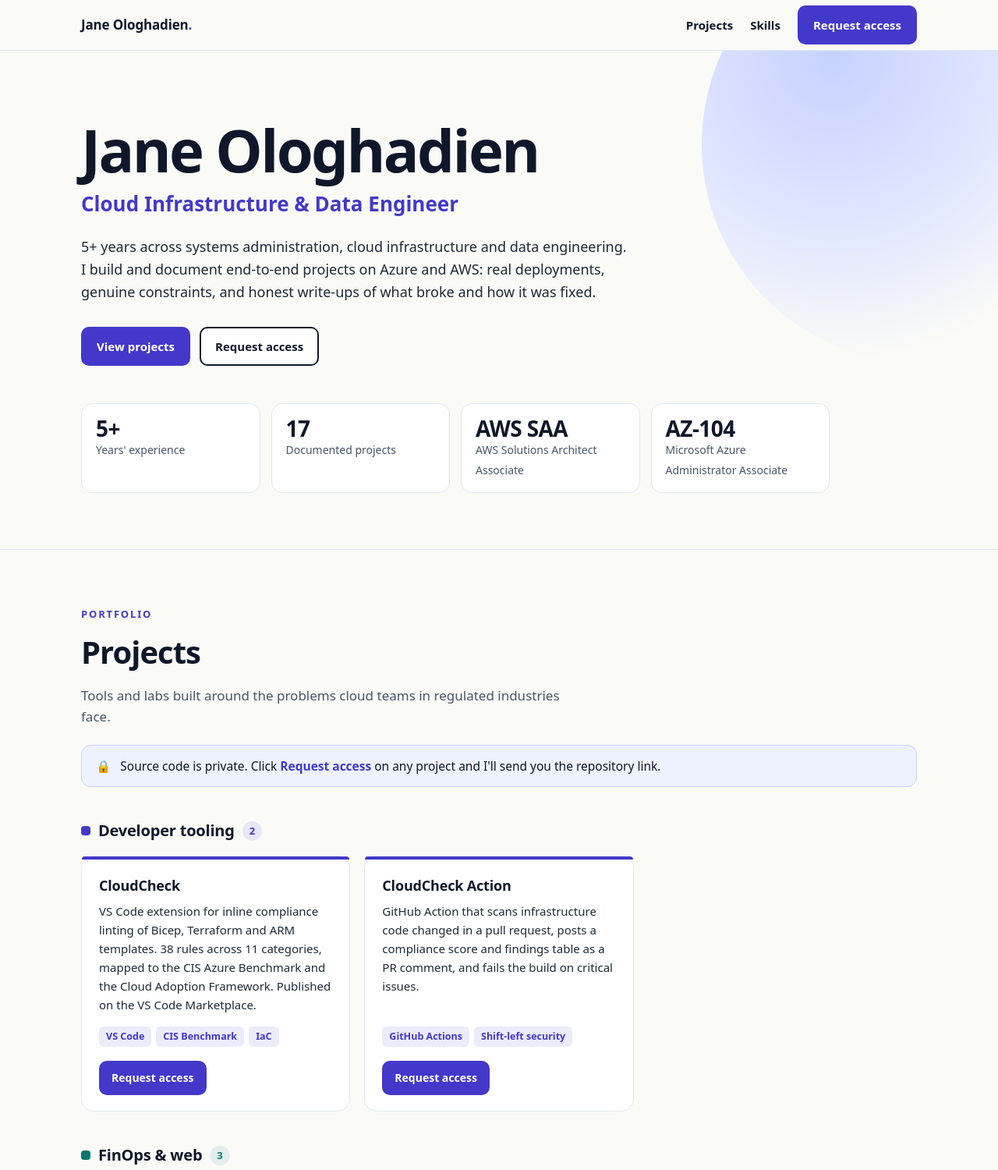
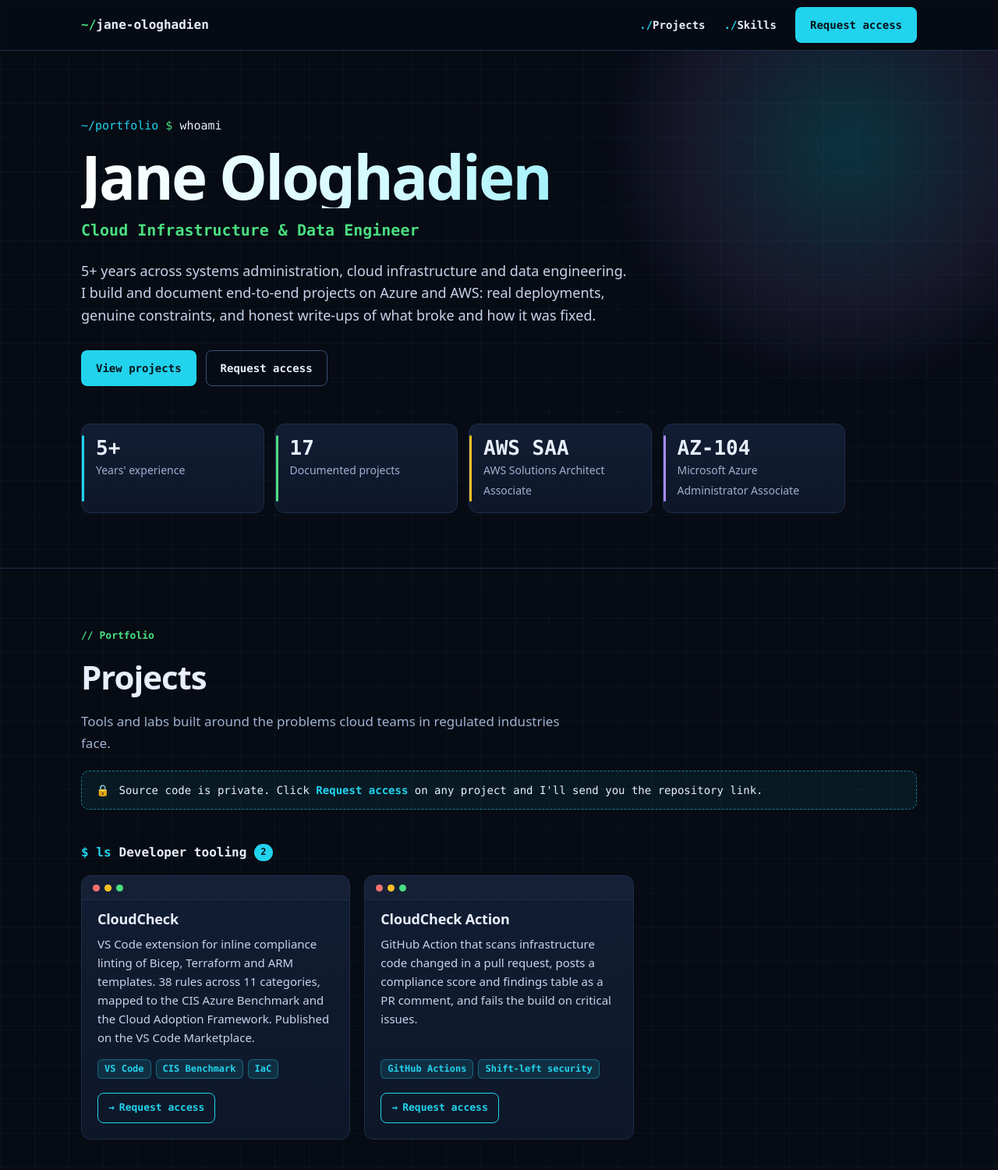
Before and after one commit to janeologhadien/janeologhadien.github.io, a plain HTML site: page index.html in a window 1280 px wide. Shown: the top 1500 px of the page at 78% size. Drawn offline with Linux system fonts and the light colour scheme.

Commit message:
Techy dark redesign

```diff
--- a/index.html
+++ b/index.html
@@ -16,94 +16,107 @@
 </script>
 <style>
   :root{
-    --bg:#fafaf7; --surface:#ffffff; --ink:#0f172a; --body:#1f2937; --sub:#475569; --line:#e2e8f0;
-    --brand:#4338ca; --brand-ink:#ffffff; --brand-soft:#eef2ff;
-    --c1:#4338ca; --c2:#0f766e; --c3:#b45309; --c4:#be123c; --c5:#1d4ed8;
+    --bg:#070b14; --bg2:#0b1220; --panel:#0e1729; --panel2:#111d33; --line:#1e2d4a;
+    --text:#e8eefc; --body:#c8d3ea; --sub:#9fb0cf;
+    --cyan:#22d3ee; --green:#4ade80; --violet:#a78bfa; --amber:#fbbf24; --pink:#f472b6;
+    --c1:var(--cyan); --c2:var(--green); --c3:var(--amber); --c4:var(--pink); --c5:var(--violet);
+    --mono:ui-monospace,"JetBrains Mono","Fira Code","SFMono-Regular",Menlo,Consolas,monospace;
   }
   *{box-sizing:border-box}
   html{scroll-behavior:smooth}
-  body{margin:0;background:var(--bg);color:var(--body);font-family:ui-sans-serif,system-ui,-apple-system,"Segoe UI",Roboto,Helvetica,Arial,sans-serif;line-height:1.6;font-size:16px}
-  a{color:var(--brand)}
+  body{margin:0;background:var(--bg);color:var(--body);font-family:ui-sans-serif,system-ui,-apple-system,"Segoe UI",Roboto,Helvetica,Arial,sans-serif;line-height:1.6;font-size:16px;
+    background-image:
+      linear-gradient(rgba(34,211,238,.045) 1px,transparent 1px),
+      linear-gradient(90deg,rgba(34,211,238,.045) 1px,transparent 1px);
+    background-size:44px 44px}
+  ::selection{background:var(--cyan);color:#000}
+  a{color:var(--cyan)}
   .wrap{max-width:1120px;margin:0 auto;padding:0 24px}
 
-  /* nav */
-  nav{position:sticky;top:0;z-index:10;background:rgba(250,250,247,.92);backdrop-filter:blur(8px);border-bottom:1px solid var(--line)}
+  nav{position:sticky;top:0;z-index:10;background:rgba(7,11,20,.85);backdrop-filter:blur(10px);border-bottom:1px solid var(--line)}
   nav .wrap{display:flex;align-items:center;justify-content:space-between;height:64px}
-  .logo{font-weight:800;color:var(--ink);text-decoration:none;font-size:17px;letter-spacing:-.01em}
-  .logo span{color:var(--brand)}
-  .links{display:flex;gap:22px;align-items:center}
-  .links a{color:var(--ink);text-decoration:none;font-weight:600;font-size:15px}
-  .links a:hover{color:var(--brand)}
+  .logo{font-family:var(--mono);font-weight:700;color:var(--text);text-decoration:none;font-size:16px}
+  .logo span{color:var(--green)}
+  .links{display:flex;gap:24px;align-items:center}
+  .links a{font-family:var(--mono);color:var(--text);text-decoration:none;font-size:14px;font-weight:600}
+  .links a:not(.btn)::before{content:"./";color:var(--cyan)}
+  .links a:not(.btn):hover{color:var(--cyan)}
 
-  /* hero */
-  .hero{position:relative;overflow:hidden;padding:88px 0 72px;border-bottom:1px solid var(--line)}
-  .hero::before{content:"";position:absolute;right:-180px;top:-160px;width:560px;height:560px;border-radius:50%;
-    background:radial-gradient(circle at 30% 30%,#c7d2fe 0,#e0e7ff 40%,transparent 70%);z-index:0}
-  .hero .wrap{position:relative;z-index:1}
-  .badge{display:inline-flex;align-items:center;gap:8px;background:var(--surface);border:1px solid var(--line);color:var(--ink);font-weight:600;font-size:14px;padding:6px 14px;border-radius:999px}
-  .badge i{width:8px;height:8px;border-radius:50%;background:#16a34a;display:inline-block}
-  h1{font-size:clamp(42px,7vw,76px);line-height:1.02;letter-spacing:-.035em;color:var(--ink);margin:0 0 10px;font-weight:800}
-  .role{font-size:clamp(20px,2.4vw,26px);font-weight:600;color:var(--brand);margin:0 0 20px}
+  .hero{position:relative;padding:84px 0 70px;border-bottom:1px solid var(--line);overflow:hidden}
+  .hero::before{content:"";position:absolute;inset:-30% -10% auto auto;width:640px;height:640px;border-radius:50%;
+    background:radial-gradient(circle,rgba(34,211,238,.20),rgba(167,139,250,.10) 45%,transparent 70%);filter:blur(10px)}
+  .hero .wrap{position:relative}
+  .prompt{font-family:var(--mono);font-size:15px;color:var(--green);margin:0 0 14px}
+  .prompt .path{color:var(--cyan)} .prompt .cmd{color:var(--text)}
+  h1{font-size:clamp(42px,7vw,78px);line-height:1.02;letter-spacing:-.035em;margin:0 0 12px;font-weight:800;
+     background:linear-gradient(90deg,#fff 0%,#c7f9ff 45%,var(--cyan) 100%);-webkit-background-clip:text;background-clip:text;color:transparent}
+  .role{font-family:var(--mono);font-size:clamp(16px,2vw,20px);color:var(--green);margin:0 0 22px;font-weight:600}
+  .role::after{content:"▋";margin-left:6px;color:var(--green);animation:blink 1.1s steps(1) infinite}
+  @keyframes blink{50%{opacity:0}}
+  @media (prefers-reduced-motion:reduce){.role::after{animation:none}}
   .intro{max-width:700px;font-size:18px;color:var(--body);margin:0}
   .hero-actions{display:flex;gap:12px;flex-wrap:wrap;margin-top:30px}
-  .stats{display:grid;grid-template-columns:repeat(4,minmax(0,1fr));gap:14px;margin-top:48px;max-width:960px}
-  .stat{background:var(--surface);border:1px solid var(--line);border-radius:14px;padding:16px 18px}
-  .stat b{display:block;font-size:28px;color:var(--ink);letter-spacing:-.02em;line-height:1.1}
+
+  .stats{display:grid;grid-template-columns:repeat(4,minmax(0,1fr));gap:14px;margin-top:48px;max-width:980px}
+  .stat{background:linear-gradient(180deg,var(--panel2),var(--panel));border:1px solid var(--line);border-radius:12px;padding:16px 18px;position:relative}
+  .stat::before{content:"";position:absolute;left:0;top:14px;bottom:14px;width:3px;border-radius:3px;background:var(--cyan)}
+  .stat:nth-child(2)::before{background:var(--green)} .stat:nth-child(3)::before{background:var(--amber)} .stat:nth-child(4)::before{background:var(--violet)}
+  .stat b{display:block;font-family:var(--mono);font-size:26px;color:var(--text);line-height:1.15}
   .stat span{font-size:14px;color:var(--sub);font-weight:500}
 
-  /* buttons */
-  .btn{display:inline-flex;align-items:center;justify-content:center;gap:6px;font-weight:700;font-size:15px;padding:11px 18px;border-radius:10px;text-decoration:none;border:2px solid transparent;transition:transform .15s, box-shadow .15s, background .15s}
-  .btn.primary{background:var(--brand);color:var(--brand-ink)}
-  .btn.primary:hover{background:#3730a3;transform:translateY(-1px);box-shadow:0 6px 16px rgba(67,56,202,.28)}
-  .btn.ghost{background:var(--surface);color:var(--ink);border-color:var(--ink)}
-  .btn.ghost:hover{background:var(--ink);color:#fff}
-  .card .btn{font-size:14px;padding:9px 14px}
+  .btn{display:inline-flex;align-items:center;justify-content:center;gap:6px;font-family:var(--mono);font-weight:700;font-size:14px;padding:11px 18px;border-radius:8px;text-decoration:none;border:1px solid transparent;transition:transform .15s, box-shadow .15s, background .15s, color .15s}
+  .btn.primary{background:var(--cyan);color:#04121a}
+  .btn.primary:hover{transform:translateY(-1px);box-shadow:0 0 0 1px var(--cyan),0 0 24px rgba(34,211,238,.45)}
+  .btn.ghost{background:transparent;color:var(--text);border-color:#3a4f78}
+  .btn.ghost:hover{border-color:var(--cyan);color:var(--cyan)}
+  .card .btn{font-size:13px;padding:8px 13px}
+  .card .btn.primary{background:transparent;color:var(--accent);border-color:var(--accent)}
+  .card .btn.primary:hover{background:var(--accent);color:#04121a;box-shadow:0 0 20px color-mix(in srgb,var(--accent) 45%,transparent)}
+  .card .btn.primary::before{content:"→ "}
 
-  /* sections */
-  section{padding:72px 0 16px}
-  .kicker{font-size:13px;font-weight:800;letter-spacing:.14em;text-transform:uppercase;color:var(--brand);margin:0 0 6px}
-  h2{font-size:clamp(30px,4vw,40px);letter-spacing:-.025em;color:var(--ink);margin:0 0 10px;font-weight:800}
+  section{padding:76px 0 16px}
+  .kicker{font-family:var(--mono);font-size:13px;font-weight:700;color:var(--green);margin:0 0 8px}
+  .kicker::before{content:"// "}
+  h2{font-size:clamp(30px,4vw,42px);letter-spacing:-.025em;color:var(--text);margin:0 0 10px;font-weight:800}
   .lead{color:var(--sub);font-size:17px;margin:0 0 8px;max-width:640px}
-  .notice{display:flex;gap:12px;align-items:flex-start;background:var(--brand-soft);border:1px solid #c7d2fe;color:var(--ink);border-radius:12px;padding:14px 18px;margin:22px 0 8px;font-size:15.5px;font-weight:500}
-  .notice b{color:var(--brand)}
+  .notice{display:flex;gap:12px;align-items:center;font-family:var(--mono);background:rgba(34,211,238,.07);border:1px dashed rgba(34,211,238,.55);color:var(--text);border-radius:10px;padding:13px 18px;margin:22px 0 8px;font-size:14px}
+  .notice b{color:var(--cyan)}
 
-  .group{margin-top:40px}
-  .group-title{display:flex;align-items:center;gap:10px;font-size:20px;color:var(--ink);margin:0 0 16px;font-weight:800;letter-spacing:-.01em}
-  .group-title .dot{width:12px;height:12px;border-radius:4px;background:var(--accent)}
-  .group-title .count{font-size:13px;font-weight:700;color:var(--accent);background:color-mix(in srgb,var(--accent) 12%,white);padding:2px 9px;border-radius:999px}
+  .group{margin-top:42px}
+  .group-title{display:flex;align-items:center;gap:10px;font-family:var(--mono);font-size:16px;color:var(--text);margin:0 0 16px;font-weight:700}
+  .group-title::before{content:"$ ls";color:var(--accent);font-weight:700}
+  .group-title .dot{display:none}
+  .group-title .count{font-size:12px;font-weight:700;color:#04121a;background:var(--accent);padding:1px 8px;border-radius:999px}
   .c1{--accent:var(--c1)} .c2{--accent:var(--c2)} .c3{--accent:var(--c3)} .c4{--accent:var(--c4)} .c5{--accent:var(--c5)}
 
   .grid{display:grid;grid-template-columns:repeat(auto-fill,minmax(300px,1fr));gap:18px}
-  .card{position:relative;background:var(--surface);border:1px solid var(--line);border-radius:16px;padding:22px 22px 20px;display:flex;flex-direction:column;transition:transform .15s, box-shadow .15s, border-color .15s}
-  .card::before{content:"";position:absolute;left:0;top:0;right:0;height:4px;border-radius:16px 16px 0 0;background:var(--accent)}
-  .card:hover{transform:translateY(-3px);box-shadow:0 14px 30px rgba(15,23,42,.08);border-color:color-mix(in srgb,var(--accent) 35%,white)}
-  .card h4{margin:4px 0 8px;font-size:18px;color:var(--ink);letter-spacing:-.01em;line-height:1.3}
+  .card{position:relative;background:linear-gradient(180deg,var(--panel2),var(--panel));border:1px solid var(--line);border-radius:12px;padding:44px 20px 20px;display:flex;flex-direction:column;transition:transform .15s, box-shadow .15s, border-color .15s}
+  .card::before{content:"";position:absolute;left:0;right:0;top:0;height:30px;border-bottom:1px solid var(--line);border-radius:12px 12px 0 0;background:rgba(255,255,255,.02)}
+  .card::after{content:"";position:absolute;left:14px;top:11px;width:9px;height:9px;border-radius:50%;background:#f87171;box-shadow:15px 0 0 #fbbf24,30px 0 0 #4ade80}
+  .card:hover{transform:translateY(-3px);border-color:var(--accent);box-shadow:0 0 0 1px var(--accent),0 12px 34px color-mix(in srgb,var(--accent) 22%,transparent)}
+  .card h4{margin:0 0 8px;font-size:18px;color:var(--text);letter-spacing:-.01em;line-height:1.3}
   .card p{margin:0 0 16px;color:var(--body);font-size:15px;flex:1}
   .tags{display:flex;flex-wrap:wrap;gap:6px;margin-bottom:18px}
-  .tag{font-size:12.5px;font-weight:700;color:var(--accent);background:color-mix(in srgb,var(--accent) 10%,white);padding:3px 9px;border-radius:6px}
+  .tag{font-family:var(--mono);font-size:12px;font-weight:600;color:var(--accent);background:color-mix(in srgb,var(--accent) 12%,transparent);border:1px solid color-mix(in srgb,var(--accent) 35%,transparent);padding:2px 8px;border-radius:6px}
   .actions{display:flex;gap:10px;flex-wrap:wrap}
 
   .skills{display:flex;flex-wrap:wrap;gap:10px;margin-top:18px}
-  .skill{background:var(--surface);border:1px solid var(--line);color:var(--ink);font-weight:600;font-size:15px;padding:8px 14px;border-radius:999px}
+  .skill{font-family:var(--mono);background:var(--panel);border:1px solid var(--line);color:var(--text);font-weight:600;font-size:14px;padding:8px 14px;border-radius:8px}
+  .skill:hover{border-color:var(--green);color:var(--green)}
 
-  .cta-band{margin:80px 0 0;background:var(--ink);color:#fff;border-radius:24px;padding:48px 40px;display:flex;align-items:center;justify-content:center;gap:24px;flex-wrap:wrap}
-  .cta-band h2{color:#fff;margin:0}
-  .cta-band .btn.primary{background:#fff;color:var(--ink);font-size:16px;padding:14px 24px}
-  .cta-band .btn.primary:hover{background:#e0e7ff;box-shadow:none}
+  .cta-band{margin:80px 0 0;background:linear-gradient(135deg,rgba(34,211,238,.14),rgba(167,139,250,.14));border:1px solid var(--line);border-radius:18px;padding:44px 32px;display:flex;align-items:center;justify-content:center}
+  .cta-band .btn.primary{font-size:16px;padding:14px 26px}
 
-  footer{padding:40px 0 48px;color:var(--sub);font-size:14px;font-weight:500;text-align:center}
+  footer{padding:40px 0 48px;color:var(--sub);font-family:var(--mono);font-size:13px;text-align:center}
 
-  @media (max-width:640px){
-    .links a:not(.btn){display:none}
-    .stats{grid-template-columns:1fr 1fr}
-    .cta-band{padding:32px 24px}
-  }
+  @media (max-width:760px){.stats{grid-template-columns:1fr 1fr}}
+  @media (max-width:640px){.links a:not(.btn){display:none}.cta-band{padding:32px 20px}}
 </style>
 </head>
 <body>
 <nav>
   <div class="wrap">
-    <a class="logo" href="#top">Jane Ologhadien<span>.</span></a>
+    <a class="logo" href="#top"><span>~/</span>jane-ologhadien</a>
     <div class="links">
       <a href="#projects">Projects</a>
       <a href="#skills">Skills</a>
@@ -114,6 +127,7 @@
 
 <header class="hero" id="top">
   <div class="wrap">
+    <p class="prompt"><span class="path">~/portfolio</span> $ <span class="cmd">whoami</span></p>
     <h1>Jane Ologhadien</h1>
     <p class="role">Cloud Infrastructure &amp; Data Engineer</p>
     <p class="intro">5+ years across systems administration, cloud infrastructure and data engineering. I build and document end-to-end projects on Azure and AWS: real deployments, genuine constraints, and honest write-ups of what broke and how it was fixed.</p>
```
